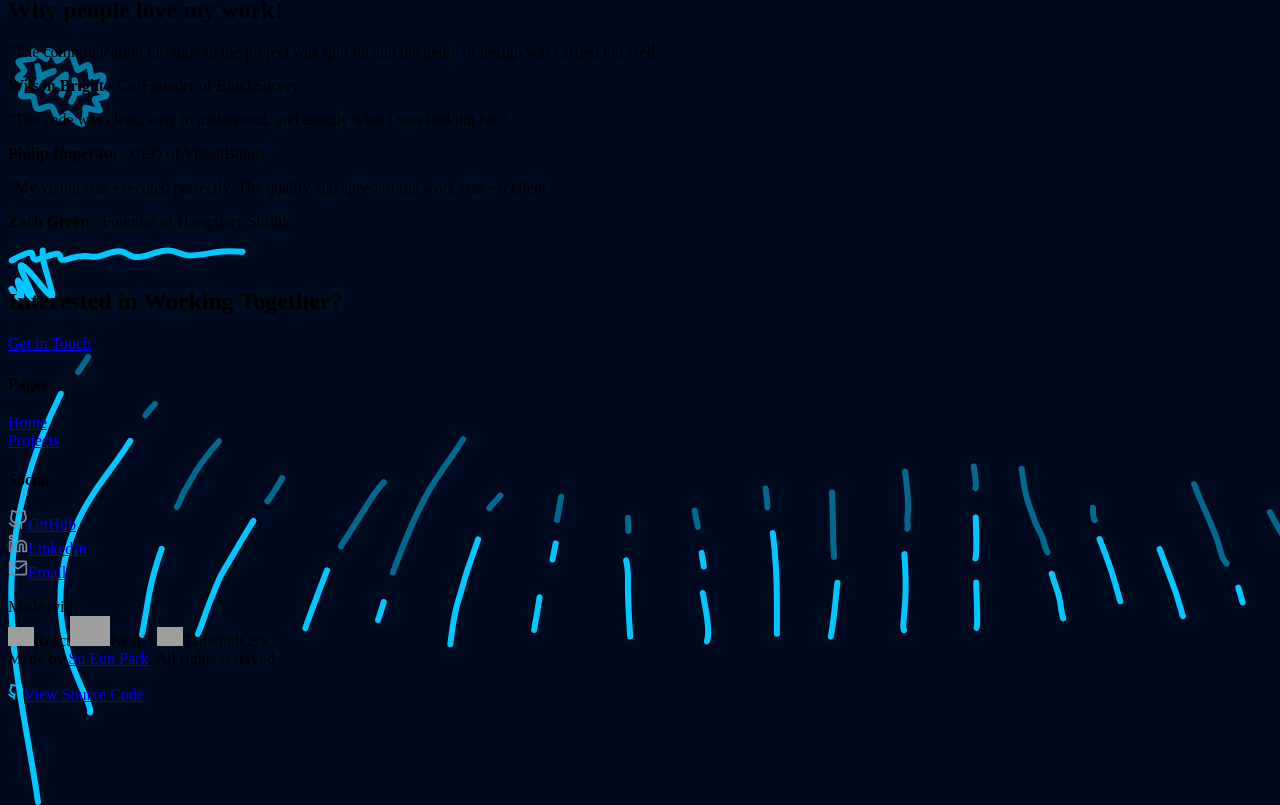
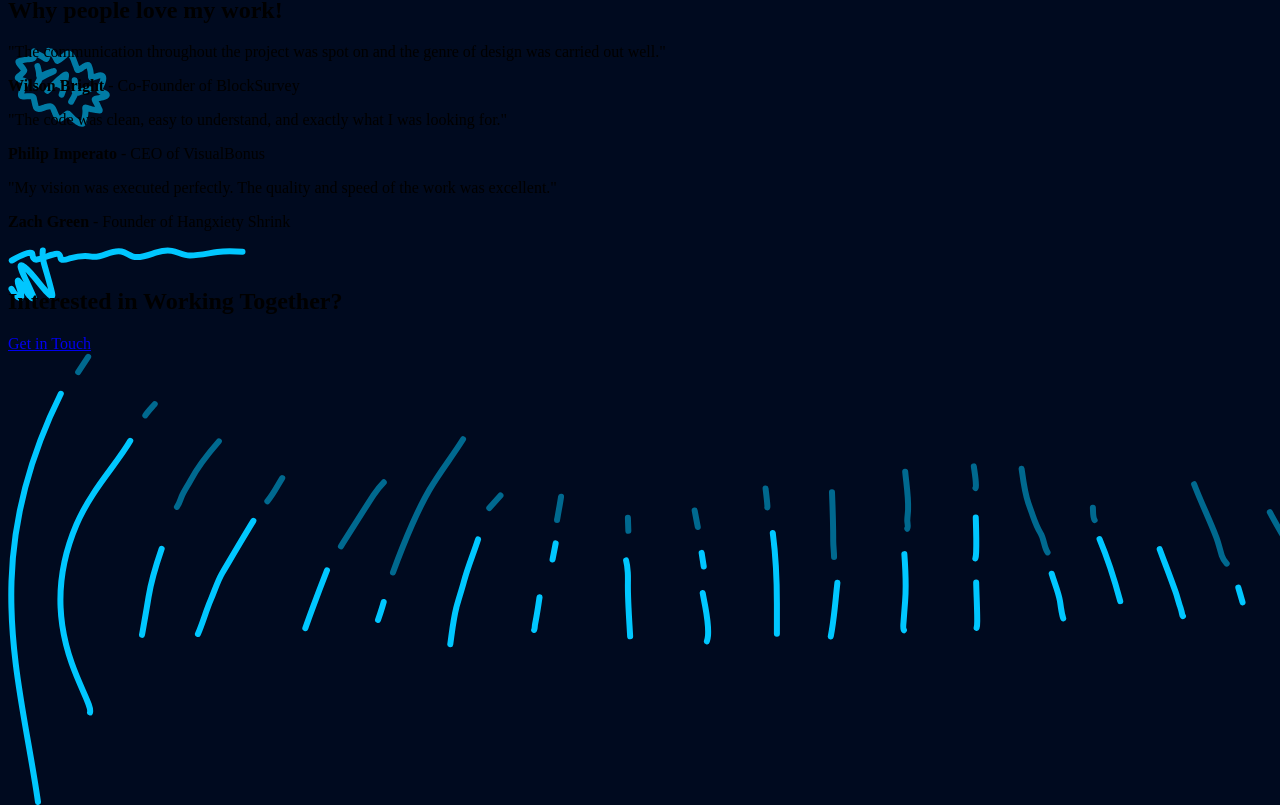
Before and after one commit to park-sueun/park-sueun.github.io, a Next.js app: page / in a window 1280 px wide. Shown: the part 8724-9529 px from the top of the page. Built offline with nearby package versions, Linux system fonts and the light colour scheme; grey boxes are pictures that could not be loaded.

Commit message:
fix: change email address

```diff
--- a/components/global/Footer.tsx
+++ b/components/global/Footer.tsx
@@ -76,7 +76,7 @@ function Footer() {
           <div className="mt-2 text-xs ">
             Made by{" "}
             <a
-              href="mailto:parksueun39@gmail.com"
+              href="mailto:sue.park2k@gmail.com"
               className="text-fun-gray-light font-medium"
             >
               Su Eun Park
--- a/components/home/CTA.tsx
+++ b/components/home/CTA.tsx
@@ -9,7 +9,7 @@ function CTA() {
           Interested in Working Together?
         </h2>
         <a
-          href="mailto:contact@braydentw.io"
+          href="mailto:sue.park2k@gmail.com"
           className="cursor-pointer font-bold whitespace-nowrap
         mt-6 px-8 py-3 text-white border-2 rounded-full border-white bg-bg hover:bg-fun-pink hover:border-fun-pink transition-colors"
         >
--- a/components/projects/Heading.tsx
+++ b/components/projects/Heading.tsx
@@ -30,9 +30,9 @@ function Heading({ tag }: HeadingProps) {
       )}
       {!tag && (
         <p className="text-fun-gray text-xl sm:text-2xl max-w-3xl m-auto">
-          I've built cool apps and websites using anything from HTML to React
+          {/* I've built cool apps and websites using anything from HTML to React
           (and even PHP!). Here are some of my favorite projects over the course
-          of my journey.
+          of my journey. */}
         </p>
       )}
     </div>
--- a/components/utility/Page.tsx
+++ b/components/utility/Page.tsx
@@ -2,6 +2,7 @@ import Footer from "../global/Footer";
 import Head from "next/head";
 import MobileNavbar from "../global/MobileNavbar";
 import Navbar from "../global/Navbar";
+import Link from "next/link";
 import React, { ReactChildren } from "react";
 
 function Page({ currentPage, meta: { title, desc }, children }: PageProps) {
@@ -45,7 +46,19 @@ function Page({ currentPage, meta: { title, desc }, children }: PageProps) {
         <meta property="og:description" content={desc} />
       </Head>
       <main className="p-5 w-full flex-1 text-center">
-        {currentPage !== "Home" && (
+        {currentPage === "Projects" && (
+          <nav className="flex justify-start mb-6">
+            <Link href="/">
+              <span className="inline-flex items-center gap-2 px-4 py-2 rounded-full border border-fun-pink-dark text-fun-gray hover:text-white hover:border-fun-gray transition-colors text-sm font-medium cursor-pointer">
+                <svg width="14" height="14" viewBox="0 0 24 24" fill="none" stroke="currentColor" strokeWidth="2.2" strokeLinecap="round" strokeLinejoin="round">
+                  <line x1="19" y1="12" x2="5" y2="12"/><polyline points="12 19 5 12 12 5"/>
+                </svg>
+                Home
+              </span>
+            </Link>
+          </nav>
+        )}
+        {currentPage !== "Home" && currentPage !== "Projects" && (
           <>
             <div className="hidden sm:block z-100">
               <Navbar currentPage={currentPage} />
@@ -57,7 +70,7 @@ function Page({ currentPage, meta: { title, desc }, children }: PageProps) {
         )}
         {children}
       </main>
-      <Footer />
+      {/* <Footer /> */}
     </div>
   );
 }
--- a/data/content/projects.ts
+++ b/data/content/projects.ts
@@ -759,7 +759,7 @@ Django REST Framework를 처음 실무 수준으로 다루면서, Serializer의
   },
   {
     id: 3,
-    title: "닥터앤서 2.0 — 부작용 예측 AI",
+    title: "닥터앤서 2.0 — 약물 부작용 예측 AI",
     desc: "만성 B형간염 장기 약물치료 환자의 EMR 시계열 데이터에 GRU-D 모델을 적용해 크레아티닌 청소율 저하·저인산혈증 부작용을 예측한 의료 AI 연구.",
     img: "/static/projects/dr-answer.png",
     tags: [
--- a/data/global.ts
+++ b/data/global.ts
@@ -62,7 +62,7 @@ export const footer: Footer = {
         },
         {
           name: "Email",
-          link: "mailto:parksueun39@gmail.com",
+          link: "mailto:sue.park2k@gmail.com",
           icon: "/static/icons/mail-f.svg",
           leavesWebsite: true,
         },
```
